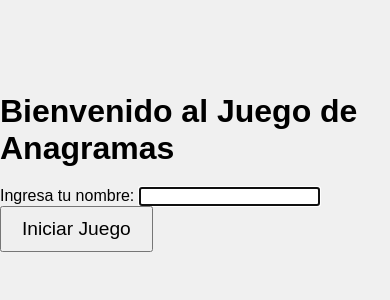
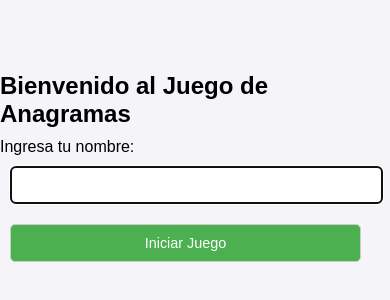
Before and after one commit to BreayannOrtiz1/Anagrama_APP_GVG, a plain HTML site: page Anagrama V1/index.html in a window 390 px wide. Shown: the part 250-550 px from the top of the page. Drawn offline with Linux system fonts and the light colour scheme.

Commit message:
add a responsive characteristic

```diff
--- a/Anagrama V1/index.html
+++ b/Anagrama V1/index.html
@@ -2,6 +2,7 @@
 <html lang="en">
 <head>
     <meta charset="UTF-8">
+    <meta name="viewport" content="width=device-width, initial-scale=1.0">
     <meta name="viewport" content="width=device-width, initial-scale=1.0">
     <title>Anagram Game</title>
     <link rel="stylesheet" href="styles.css">
@@ -13,7 +14,7 @@
 <body>
 
      <!-- Página de Inicio -->
-     <div id="start-screen" class="visible">
+     <div id="start-screen" class="visible" class="container">
         <h1>Bienvenido al Juego de Anagramas</h1>
         <label for="username">Ingresa tu nombre:</label>
         <input type="text" id="username" autofocus/>
@@ -21,7 +22,7 @@
     </div>
 
     <!-- Página de Juego (Anagrama) -->
-    <div id="game-screen" class="hidden">
+    <div id="game-screen" class="hidden" class="container">
         <h2 id="greeting"></h2>
         <div id="timer">50</div>
         <div id="anagram-container"></div>
@@ -33,7 +34,7 @@
     </div>
 
     <!-- Página de Resultado Final -->
-    <div id="end-screen" class="hidden">
+    <div id="end-screen" class="hidden" class="container">
         <h1>¡Tiempo agotado!</h1>
         <p id="final-message"></p>
         <p id="final-score"></p>
--- a/Anagrama V1/styles.css
+++ b/Anagrama V1/styles.css
@@ -1,4 +1,4 @@
-* {
+/* * {
     margin: 0;
     padding: 0;
     box-sizing: border-box;
@@ -54,11 +54,88 @@ button {
     font-size: 1.2rem;
     margin-top: 20px;
 }
-
+*/
 .hidden {
     display: none;
 }
 
 .visible {
-    display: block;
+    display: block  ;
 }
+
+/* Asegúrate de que el body cubra todo el área visible de la pantalla */
+body, html {
+    margin: 0;
+    padding: 0;
+    height: 100%;
+    display: flex;
+    justify-content: center;
+    align-items: center;
+    background-color: #f4f4f9; /* Color de fondo claro */
+    font-family: Arial, sans-serif;
+    overflow: hidden;
+}
+
+/* Contenedor principal para centrar el contenido */
+.container {
+    display: flex;
+    flex-direction: column;
+    justify-content: center;
+    align-items: center;
+    text-align: center;
+    width: 100%;
+    height: 100%;
+}
+
+/* Ajustes para los elementos de texto */
+h1, p {
+    margin: 0 0 10px;
+}
+
+/* Estilos para el input y el botón */
+input, button {
+    padding: 10px;
+    font-size: 1rem;
+    margin: 10px;
+    border-radius: 5px;
+    border: 1px solid #ccc;
+}
+
+/* Tamaños responsivos con media queries */
+@media (max-width: 768px) {
+    h1 {
+        font-size: 2rem; /* Títulos más pequeños en pantallas pequeñas */
+    }
+
+    input, button {
+        font-size: 1rem; /* Tamaños de botones e inputs más pequeños */
+        width: 80%;      /* Ajustamos el ancho a 80% para dispositivos pequeños */
+    }
+}
+
+/* Ajustes para móviles (pantallas muy pequeñas) */
+@media (max-width: 480px) {
+    h1 {
+        font-size: 1.5rem; /* Todavía más pequeño en móviles */
+    }
+
+    input, button {
+        font-size: 0.9rem;
+        width: 90%; /* Aumentamos el ancho del input y el botón para mayor comodidad */
+    }
+
+    .container {
+        padding: 10px;
+    }
+}
+
+/* Estilos de centrado y tamaño de los botones */
+button {
+    background-color: #4CAF50;
+    color: white;
+    cursor: pointer;
+}
+
+button:hover {
+    background-color: #45a049;
+}
```
